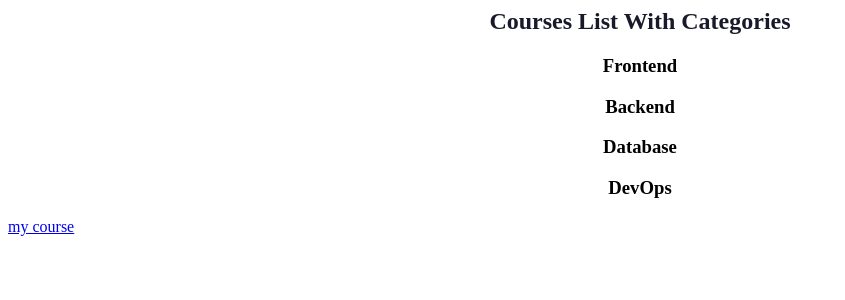
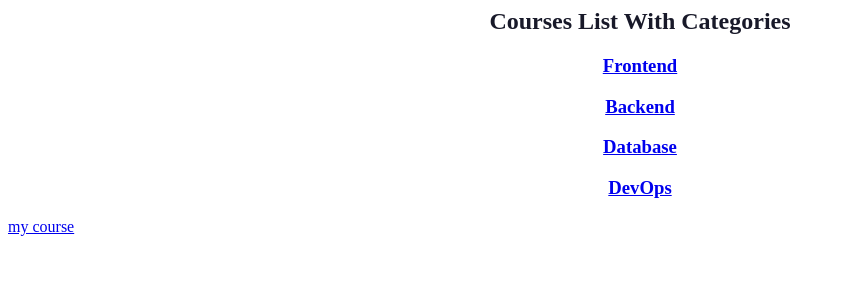
Before and after one commit to mhirrt12/online-course_with_django, a Django app: page /courses/ in a window 1280 px wide. Shown: the top 300 px of the page, without its empty margins (0-845 px from the left). Run offline with Django 5.2, Linux system fonts and the light colour scheme; data comes from the database, SQL or seed files in the repository.

Commit message:
Wrap course titles in links for category detail navigation in courses_list.html

```diff
--- a/Django_final_project/onlinecourse/course/templates/courses/courses_list.html
+++ b/Django_final_project/onlinecourse/course/templates/courses/courses_list.html
@@ -2,6 +2,8 @@
 <h2 style="text-align: center;color: #181929;">Courses List With Categories</h2>
 {% for Category in categories %}
 
-   <h3 style="text-align: center;">{{ Category.name }}</h3>
+   <a href="{% url 'category_detail' id=Category.id %}">
+       <h3 style="text-align: center;">{{ Category.name }}</h3>
+   </a>
 {% endfor %}
 <a href="{%url 'mycourse' %}">my course</a>
```
